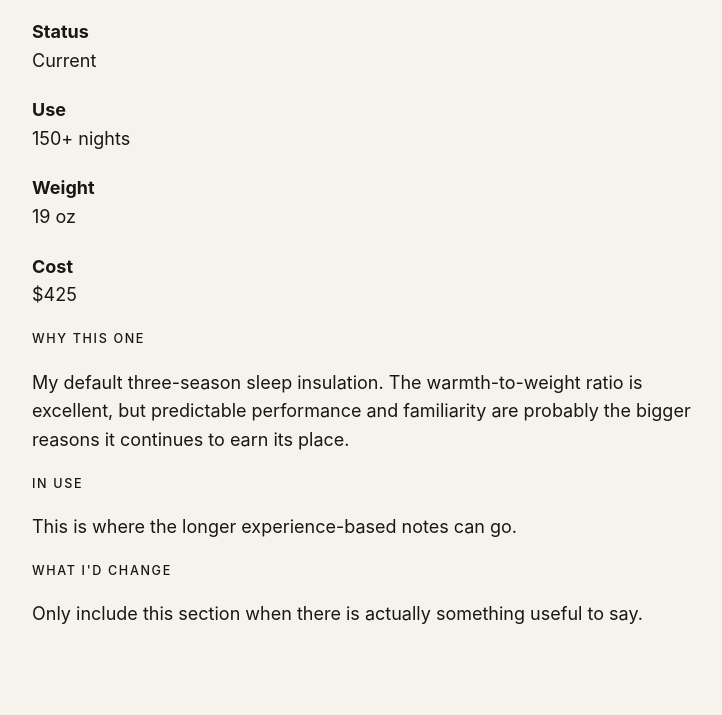
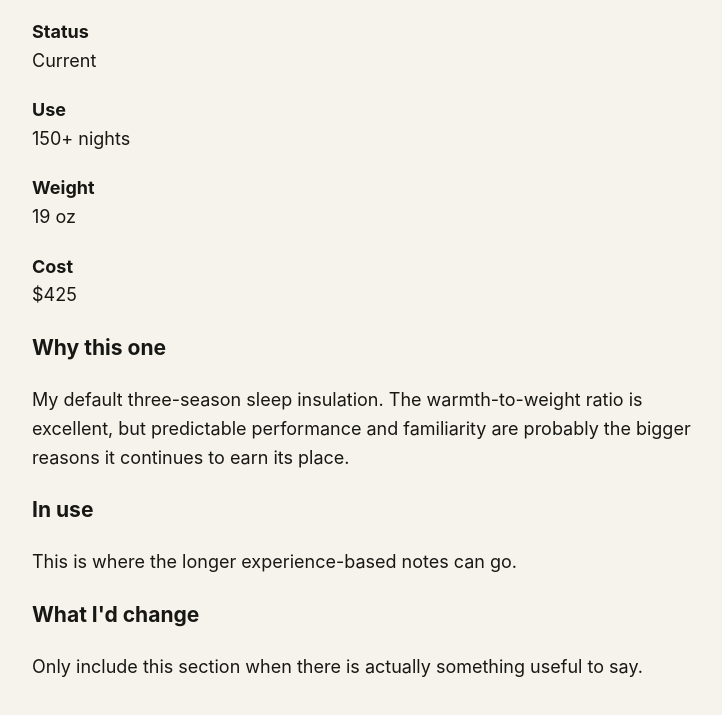
Before and after one commit to essentialsinmotion/essentials-in-motion, an Eleventy site: page src/products/katabatic-palisade.md in a window 1280 px wide. Shown: the part 393-1108 px from the top of the page, without its empty margins (230-952 px from the left). Built offline with nearby package versions, Linux system fonts and the light colour scheme; Eleventy itself is replaced by a stand-in of ours; files that its build step writes are made by us from their sources.

Commit message:
Change section headers to use H3 format

```diff
--- a/src/products/katabatic-palisade.md
+++ b/src/products/katabatic-palisade.md
@@ -12,14 +12,14 @@ use: 150+ nights
 cost: $425
 ---
 
-## Why this one
+### Why this one
 
 My default three-season sleep insulation. The warmth-to-weight ratio is excellent, but predictable performance and familiarity are probably the bigger reasons it continues to earn its place.
 
-## In use
+### In use
 
 This is where the longer experience-based notes can go.
 
-## What I'd change
+### What I'd change
 
 Only include this section when there is actually something useful to say.
```
